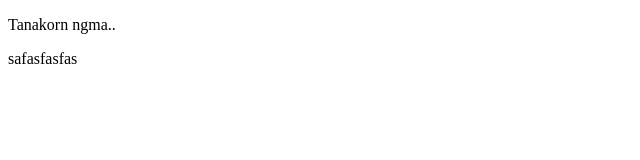
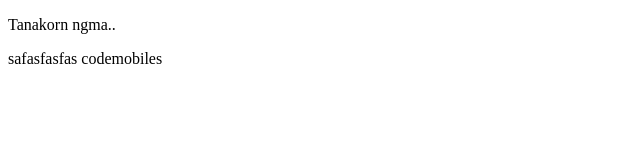
Before and after one commit to codemobiles/git_demo, a plain HTML site: page index.html in a window 1280 px wide. Shown: the full height of the page, 0-640 px from the left. Drawn offline with Linux system fonts and the light colour scheme.

Commit message:
Update index.html

```diff
--- a/index.html
+++ b/index.html
@@ -9,6 +9,7 @@
 <body>
     <p>Tanakorn ngma..</p>
     safasfasfas
+    codemobiles
 
     <img src="/images/abc.jpg" alt="">
 </body>
```
